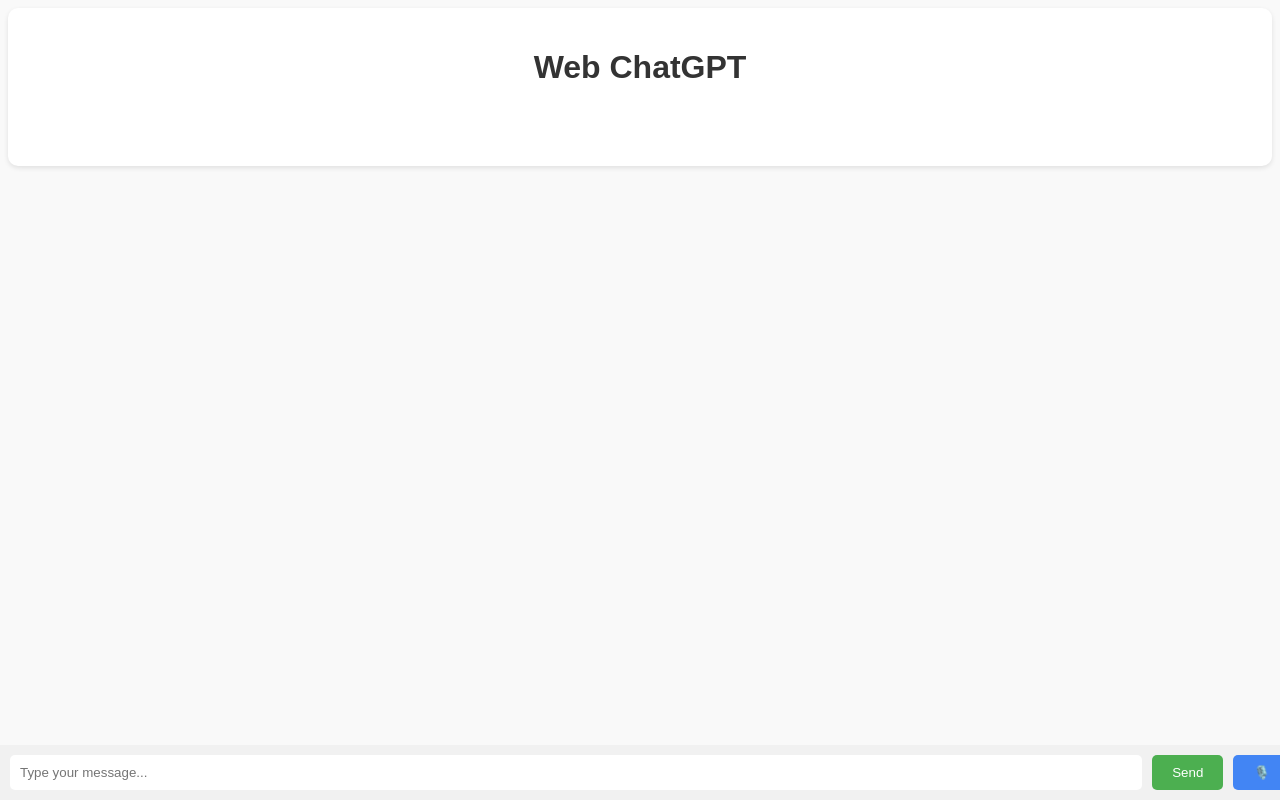
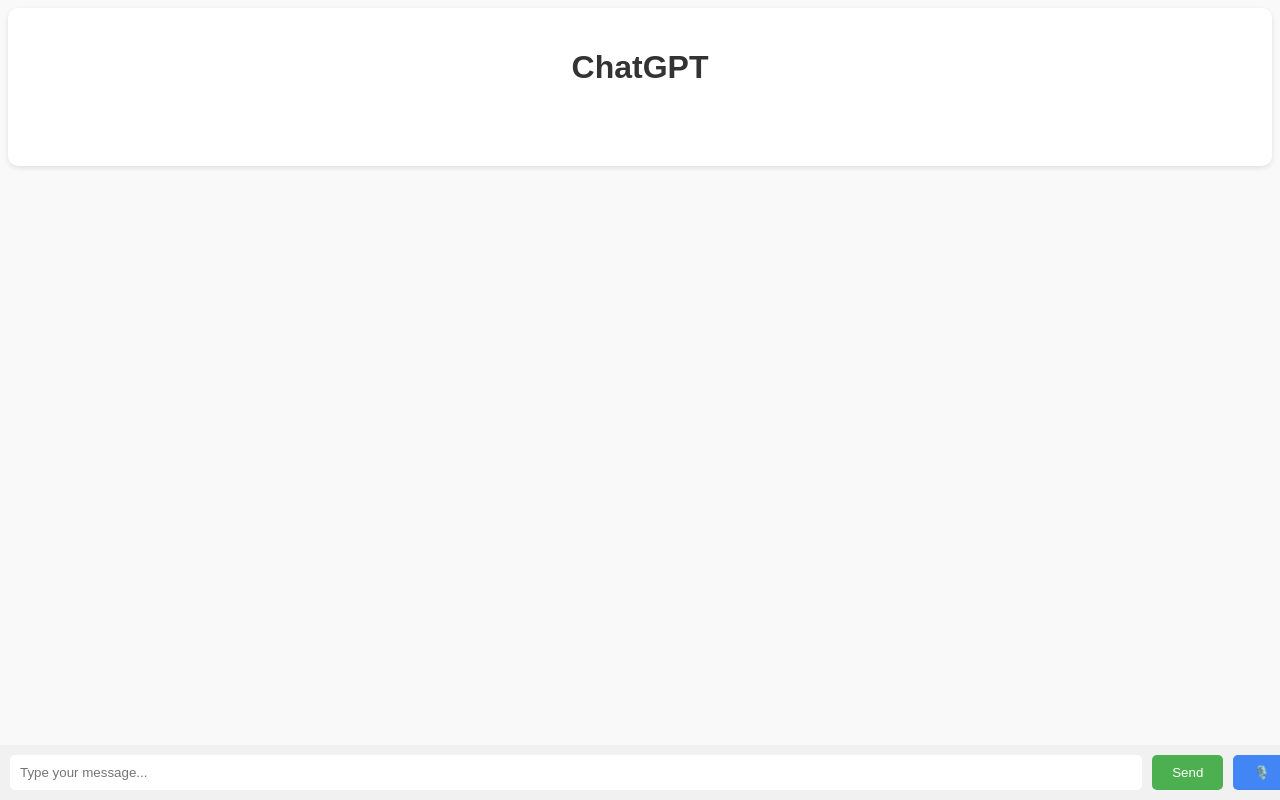
Before and after one commit to basukimuhammad/Chatgpt, a plain HTML site: page index.html in a window 1280 px wide. Drawn offline with nearby package versions, Linux system fonts and the light colour scheme.

Commit message:
Update index.html

```diff
--- a/index.html
+++ b/index.html
@@ -1,7 +1,7 @@
 <!DOCTYPE html>
 <html>
 <head>
-    <title>Web ChatGPT</title>
+    <title>ChatGPT</title>
     <meta name="viewport" content="width=device-width, initial-scale=1.0">
     <style>
         body {
@@ -261,7 +261,7 @@ function toggleLongPressAnimation() {
 </head>
 <body>
     <div class="container">
-        <h1>Web ChatGPT</h1>
+        <h1>ChatGPT</h1>
         <div id="chat-container"></div>
         <form id="chat-form">
             <input type="text" id="user-input" placeholder="Type your message..." autocomplete="off">
```
